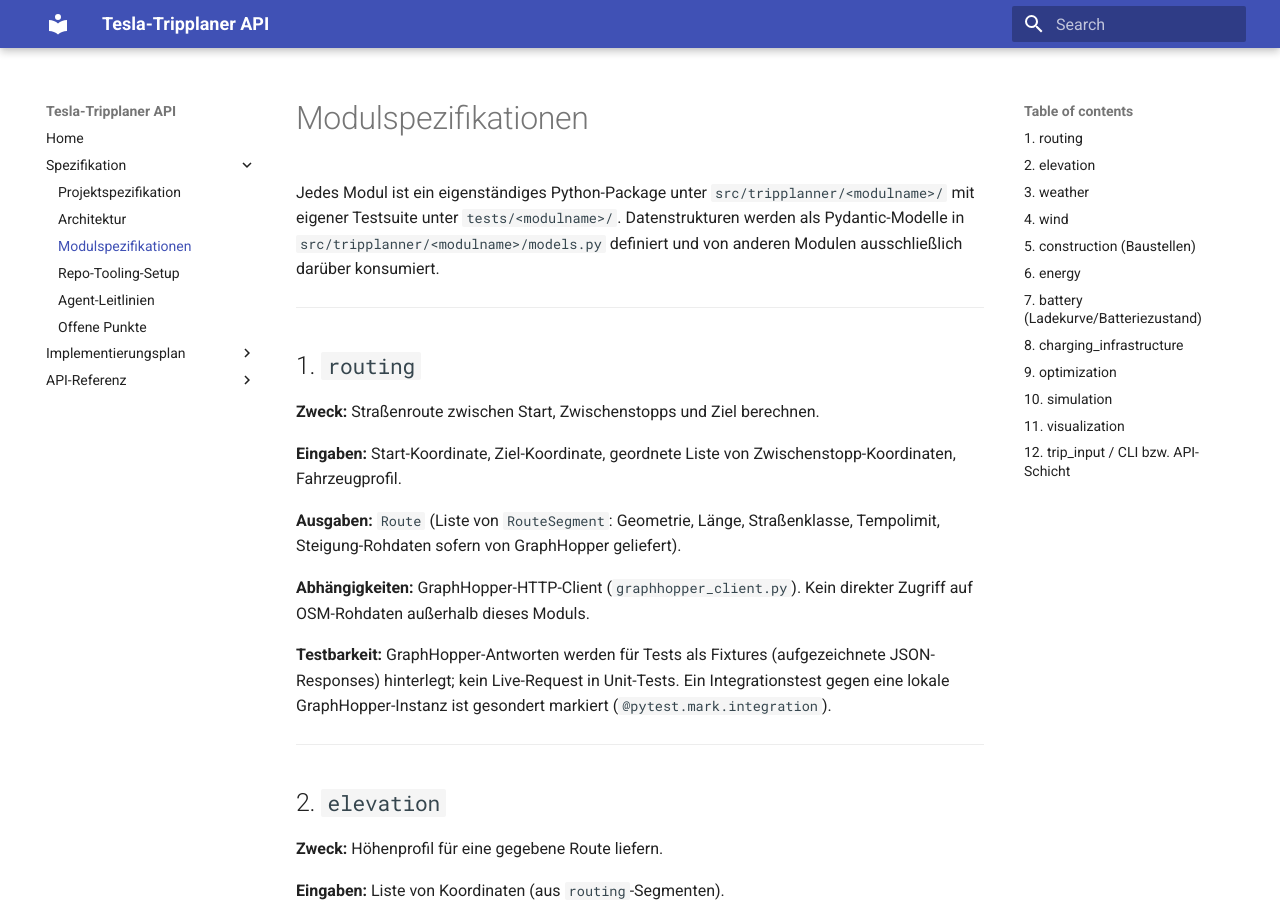
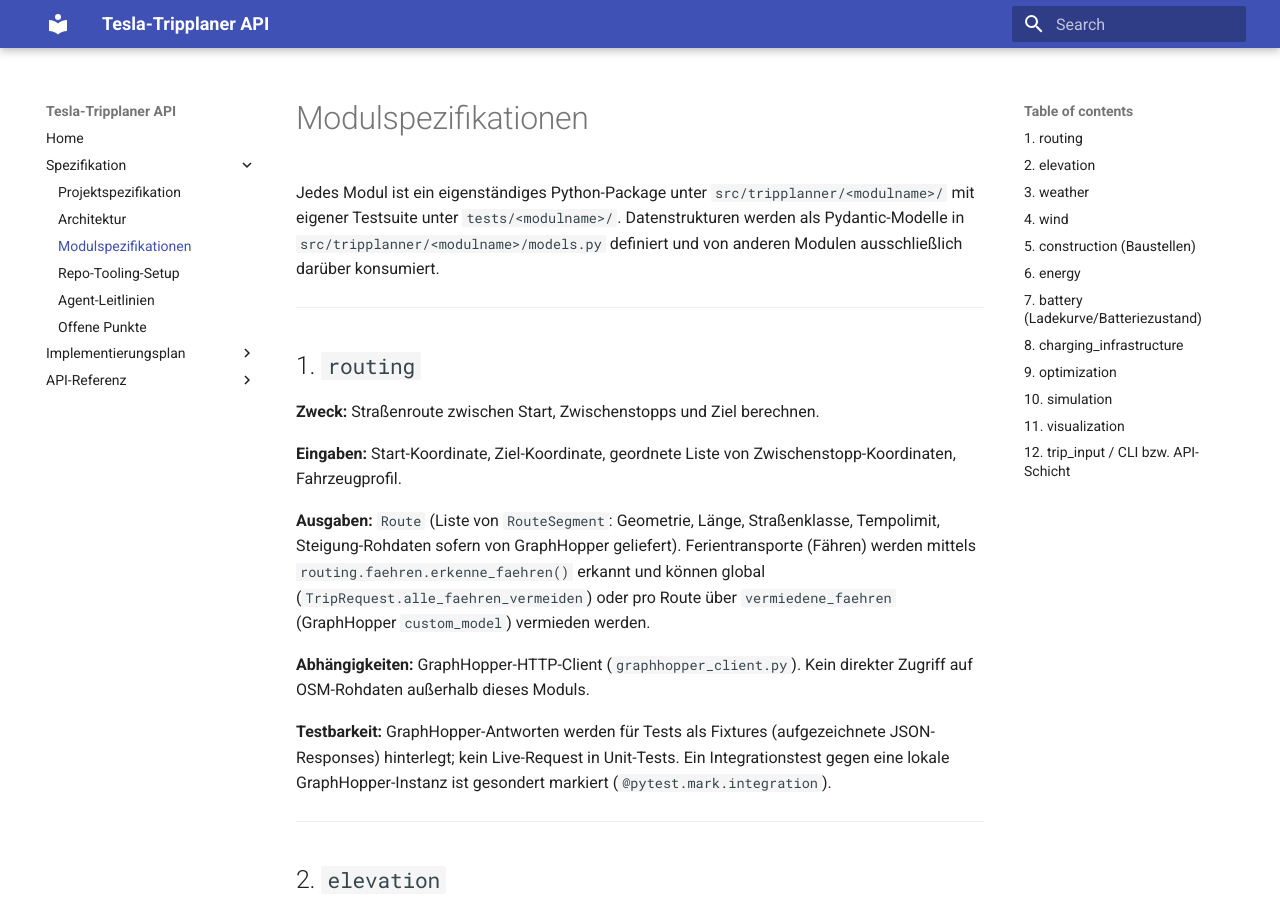
Before and after one commit to phldgmn/tesla-trips, an MkDocs documentation site: the page built from docs/03-modulspezifikationen.md, in a window 1280 px wide and 900 px high. Built offline with MkDocs 1.6.1 and Material for MkDocs 9.7.7, drawn with Linux system fonts in a browser that asks for light colours; some of the changed text lies outside the part shown.

Commit message:
docs: mention ferry detection/avoidance in module spec

```diff
--- a/docs/03-modulspezifikationen.md
+++ b/docs/03-modulspezifikationen.md
@@ -10,7 +10,7 @@ Jedes Modul ist ein eigenständiges Python-Package unter `src/tripplanner/<modul
 
 **Eingaben:** Start-Koordinate, Ziel-Koordinate, geordnete Liste von Zwischenstopp-Koordinaten, Fahrzeugprofil.
 
-**Ausgaben:** `Route` (Liste von `RouteSegment`: Geometrie, Länge, Straßenklasse, Tempolimit, Steigung-Rohdaten sofern von GraphHopper geliefert).
+**Ausgaben:** `Route` (Liste von `RouteSegment`: Geometrie, Länge, Straßenklasse, Tempolimit, Steigung-Rohdaten sofern von GraphHopper geliefert). Ferientransporte (Fähren) werden mittels `routing.faehren.erkenne_faehren()` erkannt und können global (`TripRequest.alle_faehren_vermeiden`) oder pro Route über `vermiedene_faehren` (GraphHopper `custom_model`) vermieden werden.
 
 **Abhängigkeiten:** GraphHopper-HTTP-Client (`graphhopper_client.py`). Kein direkter Zugriff auf OSM-Rohdaten außerhalb dieses Moduls.
 
@@ -148,6 +148,6 @@ Jedes Modul ist ein eigenständiges Python-Package unter `src/tripplanner/<modul
 
 ## 12. `trip_input` / CLI bzw. API-Schicht
 
-**Zweck:** Eingabe von Start, Ziel, Zwischenstopps, Abfahrtszeit, Fahrzeugparametern, Präferenzen entgegennehmen und an die Pipeline übergeben.
+**Zweck:** Eingabe von Start, Ziel, Zwischenstopps, Abfahrtszeit, Fahrzeugparametern, Präferenzen entgegennehmen und an die Pipeline übergeben. Als konkretes Beispiel implementiert: Ferienvermeidung (`alle_faehren_vermeiden`/`vermiedene_faehren`).
 
 **Form (aktueller Umfang):** CLI und/oder einfache lokale API (z. B. FastAPI) als dünne Schicht über der Pipeline aus `02-architektur.md`, ohne eigene Optimierungslogik.
```
